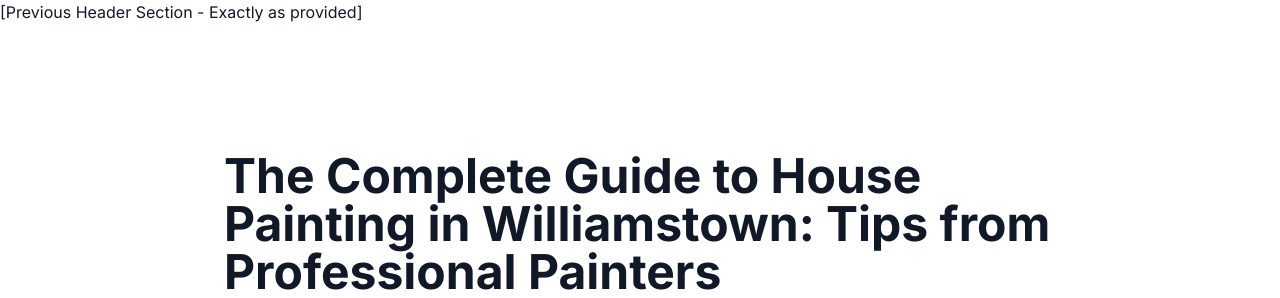
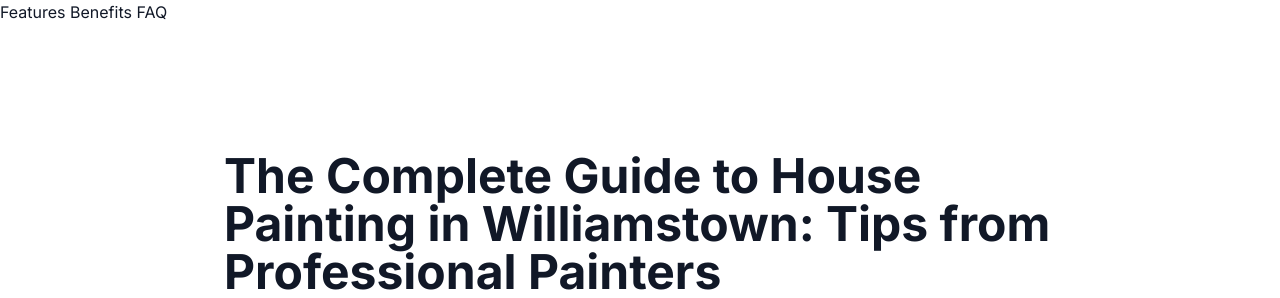
Before and after one commit to Ryannz-dot/painters-williamstown-2025-01-24-392rl, a plain HTML site: page blog.html in a window 1280 px wide. Shown: the top 298 px of the page. Drawn offline with nearby package versions, Linux system fonts and the light colour scheme.

Commit message:
Update blog.html

```diff
--- a/blog.html
+++ b/blog.html
@@ -10,7 +10,11 @@
 </head>
 <body class="font-['Inter'] antialiased bg-white text-gray-900">
     <!-- Header -->
-    [Previous Header Section - Exactly as provided]
+<div className="hidden md:flex items-center space-x-8">
+  <a href="https://ryannz-dot.github.io/painters-williamstown-2025-01-24/#features" className="text-gray-700...">Features</a>
+  <a href="https://ryannz-dot.github.io/painters-williamstown-2025-01-24/#benefits" className="text-gray-700...">Benefits</a>
+  <a href="https://ryannz-dot.github.io/painters-williamstown-2025-01-24/#faq" className="text-gray-700...">FAQ</a>
+</div>
 
     <!-- Blog Content -->
     <main class="pt-32 pb-24">
```
